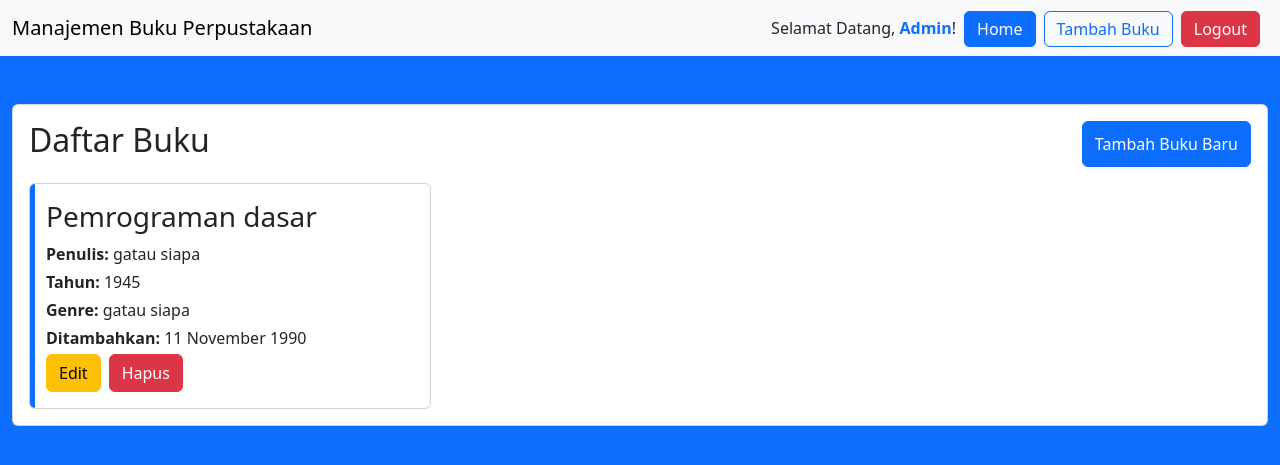
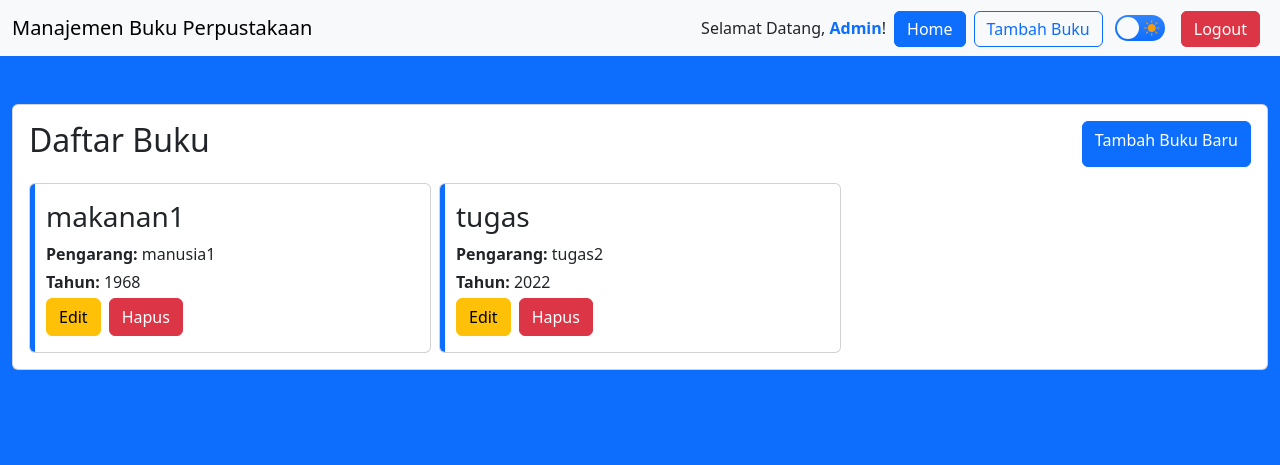
Before and after one commit to AD-TECH75/ujian-upk, a PHP site: page /private/dashboard.php in a window 1280 px wide. Shown: the top 465 px of the page. Run offline with PHP 8.4, Linux system fonts and the light colour scheme; data comes from the database, SQL or seed files in the repository; both versions use the stored data as it was after the commit.

Commit message:
final destination

```diff
--- a/assets/css/dashboard.css
+++ b/assets/css/dashboard.css
@@ -10,5 +10,5 @@
 
 main section {
 	width: 95%;
-    margin: 0 auto;
+	margin: 0 auto;
 }
--- /dev/null
+++ b/assets/css/header.css
@@ -0,0 +1,64 @@
+.checkbox {
+	opacity: 0;
+	position: absolute;
+	display: none !important;
+}
+
+.checkbox-label {
+	background-color: var(--bs-primary);
+	width: 50px;
+	height: 26px;
+	border-radius: 50px;
+	position: relative;
+	padding: 5px;
+	display: flex;
+	justify-content: space-between;
+	align-items: center;
+}
+
+.bi-moon-fill {
+	color: #f1c40f;
+}
+
+.bi-brightness-high-fill {
+	color: #f39c12;
+}
+
+.checkbox-label .ball {
+	background-color: var(--bs-light);
+	width: 22px;
+	height: 22px;
+	position: absolute;
+	left: 2px;
+	top: 2px;
+	border-radius: 50%;
+	transition: transform 0.2s linear;
+}
+
+.checkbox:checked + .checkbox-label .ball {
+	transform: translateX(24px);
+}
+
+#checkbox {
+	display: none;
+}
+
+[data-bs-theme="light"] {
+	body {
+		background-color: #d6d6d6ff;
+	}
+}
+
+[data-bs-theme="dark"] {
+	header {
+		background-color: var(--bs-secondary);
+	}
+
+	.tombol {
+		background-color: var(--bs-light) !important;
+	}
+
+	.ball {
+		background-color: white;
+	}
+}
--- /dev/null
+++ b/assets/js/dashboard.js
@@ -0,0 +1,21 @@
+document.addEventListener("DOMContentLoaded", function () {
+	const alertBox = document.querySelector(".auto-hide");
+
+	if (alertBox) {
+		// Hilang setelah 3 detik
+		setTimeout(() => {
+			alertBox.style.opacity = "0";
+			alertBox.style.transition = "opacity 0.5s ease";
+
+			// Hapus elemen dan hapus URL GET
+			setTimeout(() => {
+				alertBox.remove();
+
+				// Hapus semua query ?error=.. atau ?success=..
+				const url = new URL(window.location);
+				url.search = ""; // hapus seluruh query string
+				window.history.replaceState({}, "", url);
+			}, 500);
+		}, 3000);
+	}
+});
--- /dev/null
+++ b/assets/js/header.js
@@ -0,0 +1,28 @@
+// 1. Ambil elemen
+const html = document.getElementById("htmlpage");
+const checkbox = document.getElementById("checkbox");
+
+// 2. Fungsi untuk menerapkan tema
+function applyTheme(isDark) {
+	if (isDark) {
+		html.setAttribute("data-bs-theme", "dark");
+		checkbox.checked = true;
+	} else {
+		html.setAttribute("data-bs-theme", "light");
+		checkbox.checked = false;
+	}
+}
+
+// 3. Saat halaman dimuat: cek localStorage
+document.addEventListener("DOMContentLoaded", () => {
+	const savedTheme = localStorage.getItem("theme");
+	const isDark = savedTheme === "dark";
+	applyTheme(isDark);
+});
+
+// 4. Saat toggle: simpan ke localStorage
+checkbox.addEventListener("change", () => {
+	const isDark = checkbox.checked;
+	applyTheme(isDark);
+	localStorage.setItem("theme", isDark ? "dark" : "light");
+});
--- a/assets/js/script.js
+++ b/assets/js/script.js
@@ -13,7 +13,7 @@
     // verifikasi email dan password
     if (formEmail == email && formPassword == password) {
         error.style.display = "none"; // memastikan masih kosong
-        window.location = 'dashboard.php'; // pindah halaman
+        window.location = 'private/dashboard.php'; // pindah halaman
         return false; // mencegah reload
     } else {
         error.innerHTML = "Email atau Password Salah";
--- /dev/null
+++ b/config/connection.php
@@ -0,0 +1,24 @@
+<?php
+$host = 'localhost';
+$username = 'root';
+$password = '';
+$dbname = 'db_perpustakaan';
+
+$conn = mysqli_connect($host, $username, $password, $dbname);
+
+if (!$conn) {
+    die('Cannot connect to database'. mysqli_connect_error());
+}
+
+// membuat base url
+$protocol = (!empty($_SERVER['HTTPS']) && $_SERVER['HTTPS'] !== 'off') ? "https://" : "http://";
+$host = $_SERVER['HTTP_HOST'];
+
+$path = explode('/', trim($_SERVER['SCRIPT_NAME'], '/'));
+$projectFolder = $path[0]; // folder utama
+
+//! define BASEURL
+define("BASEURL", $protocol . $host . "/" . $projectFolder . "/");
+
+//! define BASEPATH
+define("BASEPATH", dirname(__DIR__) . "/");
--- a/dashboard.php
+++ /dev/null
@@ -1,126 +0,0 @@
-<!DOCTYPE html>
-<html lang="en">
-	<head>
-		<meta charset="UTF-8" />
-		<meta name="viewport" content="width=device-width, initial-scale=1.0" />
-		<title>Document</title>
-
-		<link rel="stylesheet" href="assets/css/dashboard.css" />
-		<!-- bootsrap -->
-		<link
-			href="https://cdn.jsdelivr.net/npm/bootstrap@5.3.8/dist/css/bootstrap.min.css"
-			rel="stylesheet"
-			integrity="sha384-sRIl4kxILFvY47J16cr9ZwB07vP4J8+LH7qKQnuqkuIAvNWLzeN8tE5YBujZqJLB"
-			crossorigin="anonymous"
-		/>
-
-		<!-- bootstrap icon -->
-		<link
-			rel="stylesheet"
-			href="https://cdn.jsdelivr.net/npm/bootstrap-icons@1.13.1/font/bootstrap-icons.min.css"
-		/>
-	</head>
-	<body class="bg-primary">
-		<header>
-			<nav class="navbar navbar-expand-lg bg-body-tertiary">
-				<div class="container-fluid">
-					<!-- Brand -->
-					<a class="navbar-brand" href="#">Manajemen Buku Perpustakaan</a>
-
-					<!-- Toggler -->
-					<button
-						class="navbar-toggler shadow-none"
-						type="button"
-						data-bs-toggle="collapse"
-						data-bs-target="#navbarNav"
-					>
-						<span class="navbar-toggler-icon"></span>
-					</button>
-
-					<!-- Menu -->
-					<div class="collapse navbar-collapse" id="navbarNav">
-						<ul
-							class="navbar-nav ms-auto text-center pt-3 pt-lg-0 align-items-lg-center"
-						>
-							<!-- Welcome text -->
-							<li class="nav-item d-lg-block">
-								<span class="text-capitalize me-2">
-									Selamat Datang, <strong class="text-primary">Admin</strong>!
-								</span>
-							</li>
-
-							<!-- Home -->
-							<li class="nav-item">
-								<hr class="d-lg-none" />
-								<a class="nav-link d-lg-none" href="#">Home</a>
-								<a class="btn btn-primary d-none d-lg-inline me-2" href="#">Home</a>
-							</li>
-
-							<!-- Tambah Buku -->
-							<li class="nav-item">
-								<hr class="d-lg-none" />
-								<a class="nav-link d-lg-none text-primary" href="#"
-									>Tambah Buku</a
-								>
-								<a class="btn btn-outline-primary d-none d-lg-inline me-2" href="#"
-									>Tambah Buku</a
-								>
-							</li>
-
-							<!-- Logout -->
-							<li class="nav-item">
-								<hr class="d-lg-none" />
-								<a class="nav-link d-lg-none text-danger" href="#">Logout</a>
-								<a class="btn btn-danger d-none d-lg-inline me-2" href="index.html"
-									>Logout</a
-								>
-							</li>
-						</ul>
-					</div>
-				</div>
-			</nav>
-		</header>
-
-		<main>
-			<section class="container-fluid mt-5">
-				<div class="card card-body bg-white justify-content-center">
-					<div class="box d-flex">
-						<h2>Daftar Buku</h2>
-						<button class="btn btn-primary ms-auto">Tambah Buku Baru</button>
-					</div>
-
-					<div class="box">
-						<div class="row row-cols-3 g-2 mt-2">
-							<div class="col">
-								<div class="card card-body">
-									<span class="left-line"></span>
-									<h3>Pemrograman dasar</h3>
-									<p class="mb-1"><strong>Penulis:</strong> gatau siapa</p>
-									<p class="mb-1"><strong>Tahun:</strong> 1945</p>
-									<p class="mb-1"><strong>Genre:</strong> gatau siapa</p>
-									<p class="mb-1"><strong>Ditambahkan:</strong> 11 November 1990</p>
-
-									<div class="d-flex gap-2">
-										<button class="btn btn-warning">Edit</button>
-										<button class="btn btn-danger">Hapus</button>
-									</div>
-								</div>
-							</div>
-						</div>
-					</div>
-				</div>
-			</section>
-		</main>
-
-		<footer class="footer" id="footer">
-
-		</footer>
-	</body>
-
-	<!-- bootstrap -->
-	<script
-		src="https://cdn.jsdelivr.net/npm/bootstrap@5.3.8/dist/js/bootstrap.bundle.min.js"
-		integrity="sha384-FKyoEForCGlyvwx9Hj09JcYn3nv7wiPVlz7YYwJrWVcXK/BmnVDxM+D2scQbITxI"
-		crossorigin="anonymous"
-	></script>
-</html>
--- /dev/null
+++ b/private/dashboard.php
@@ -0,0 +1,100 @@
+<?php include '../config/connection.php' ?>
+<?php
+
+?>
+<!DOCTYPE html>
+<html lang="en" data-bs-theme="light" id="htmlpage">
+
+<head>
+	<meta charset="UTF-8" />
+	<meta name="viewport" content="width=device-width, initial-scale=1.0" />
+	<title>Document</title>
+
+	<!-- dashboard css -->
+	<link rel="stylesheet" href="<?= BASEURL ?>assets/css/dashboard.css" />
+
+	<!-- bootstrap -->
+	<?php include BASEPATH . "views/bootstrap.php" ?>
+</head>
+
+<body class="bg-primary">
+	<header><?php include BASEPATH . 'views/template/header.php' ?></header>
+
+	<main>
+		<section class="container-fluid mt-5 animate__animated animate__fadeInUp">
+			<div class="card card-body justify-content-center">
+				<div class="box d-flex">
+					<h2>Daftar Buku</h2>
+					<a class="btn btn-primary ms-auto" href="<?= BASEURL ?>app/tambah.php">Tambah Buku Baru</a>
+				</div>
+
+				<?php if (isset($_GET['error'])): ?>
+					<div class="alert alert-danger text-center text-capitalize auto-hide text-black mt-2">
+						<?php
+						$message = match ($_GET['error']) {
+							'hapus' => 'gagal menghapus buku',
+							'edit' => 'gagal mengedit buku',
+							'tambah' => 'gagal menambahkan buku',
+							default => 'terjadi kesalahan. Silakan coba lagi.'
+						};
+
+						echo htmlspecialchars($message);
+						?>
+					</div>
+				<?php endif; ?>
+
+				<?php if (isset($_GET['success'])): ?>
+					<div class="alert alert-success text-center text-capitalize auto-hide text-black mt-2">
+						<?php
+						$message = match ($_GET['success']) {
+							'hapus' => 'berhasil menghapus buku',
+							'edit' => 'berhasil mengedit buku',
+							'tambah' => 'berhasil menambahkan buku',
+							default => 'berhasil melakukan operasi.'
+						};
+
+						echo htmlspecialchars($message);
+						?>
+					</div>
+				<?php endif; ?>
+
+				<div class="box">
+					<div class="row row-cols-3 g-2 mt-2">
+						<?php
+						$query = "SELECT * FROM buku";
+						$result = mysqli_prepare($conn, $query);
+						mysqli_stmt_execute($result);
+						$result = mysqli_stmt_get_result($result);
+						while ($row = mysqli_fetch_assoc($result)):
+							?>
+							<div class="col animate__animated animate_fadeInUp">
+								<div class="card card-body">
+									<span class="left-line"></span>
+									<h3><?= htmlspecialchars($row['judul']) ?></h3>
+									<p class="mb-1"><strong>Pengarang:</strong> <?= htmlspecialchars($row['pengarang']) ?>
+									</p>
+									<p class="mb-1"><strong>Tahun:</strong> <?= $row['tahun'] ?></p>
+
+									<div class="d-flex gap-2">
+										<form action="<?= BASEURL ?>app/edit.php" method="post">
+											<input type="hidden" name="id" value="<?= $row['id'] ?>">
+											<button class="btn btn-warning" type="submit" name="update">Edit</button>
+										</form>
+
+										<form action="<?= BASEURL ?>app/hapus.php" method="post">
+											<input type="hidden" name="id" value="<?= $row['id'] ?>">
+											<button class="btn btn-danger" type="submit" name="delete">Hapus</button>
+										</form>
+									</div>
+								</div>
+							</div>
+						<?php endwhile; ?>
+					</div>
+				</div>
+			</div>
+		</section>
+	</main>
+</body>
+<script src="<?= BASEURL ?>assets/js/dashboard.js"></script>
+
+</html>
--- /dev/null
+++ b/views/bootstrap.php
@@ -0,0 +1,13 @@
+<!-- bootsrap -->
+<link href="https://cdn.jsdelivr.net/npm/bootstrap@5.3.8/dist/css/bootstrap.min.css" rel="stylesheet"
+    integrity="sha384-sRIl4kxILFvY47J16cr9ZwB07vP4J8+LH7qKQnuqkuIAvNWLzeN8tE5YBujZqJLB" crossorigin="anonymous" />
+
+<script src="https://cdn.jsdelivr.net/npm/bootstrap@5.3.8/dist/js/bootstrap.bundle.min.js"
+    integrity="sha384-FKyoEForCGlyvwx9Hj09JcYn3nv7wiPVlz7YYwJrWVcXK/BmnVDxM+D2scQbITxI"
+    crossorigin="anonymous"></script>
+
+<!-- bootstrap icon -->
+<link rel="stylesheet" href="https://cdn.jsdelivr.net/npm/bootstrap-icons@1.13.1/font/bootstrap-icons.min.css" />
+
+<!-- animate css -->
+<link rel="stylesheet" href="https://cdnjs.cloudflare.com/ajax/libs/animate.css/4.1.1/animate.min.css" />
--- /dev/null
+++ b/views/template/header.php
@@ -0,0 +1,59 @@
+<link rel="stylesheet" href="<?= BASEURL ?>assets/css/header.css">
+<nav class="navbar navbar-expand-lg bg-body-tertiary animate__animated animate__fadeInDown">
+    <div class="container-fluid">
+        <!-- Brand -->
+        <a class="navbar-brand" href="<?= BASEURL ?>private/dashboard.php">Manajemen Buku Perpustakaan</a>
+
+        <!-- Toggler -->
+        <button class="navbar-toggler shadow-none" type="button" data-bs-toggle="collapse" data-bs-target="#navbarNav">
+            <span class="navbar-toggler-icon"></span>
+        </button>
+
+        <!-- Menu -->
+        <div class="collapse navbar-collapse" id="navbarNav">
+            <ul class="navbar-nav ms-auto text-center pt-3 pt-lg-0 align-items-lg-center">
+                <!-- Welcome text -->
+                <li class="nav-item d-lg-block">
+                    <span class="text-capitalize me-2">
+                        Selamat Datang, <strong class="text-primary">Admin</strong>!
+                    </span>
+                </li>
+
+                <!-- Home -->
+                <li class="nav-item">
+                    <hr class="d-lg-none" />
+                    <a class="nav-link d-lg-none" href="<?= BASEURL ?>private/dashboard.php">Home</a>
+                    <a class="btn btn-primary d-none d-lg-inline me-2"
+                        href="<?= BASEURL ?>private/dashboard.php">Home</a>
+                </li>
+
+                <!-- Tambah Buku -->
+                <li class="nav-item">
+                    <hr class="d-lg-none" />
+                    <a class="nav-link d-lg-none text-primary" href="<?= BASEURL ?>app/tambah.php">Tambah Buku</a>
+                    <a class="btn btn-outline-primary d-none d-lg-inline me-4"
+                        href="<?= BASEURL ?>app/tambah.php">Tambah Buku</a>
+                </li>
+
+                <!-- toggle ganti tema -->
+                <div class="row justify-content-center me-3 nav-item">
+                    <hr class="d-lg-none">
+                    <input type="checkbox" class="checkbox" id="checkbox">
+                    <label for="checkbox" class="checkbox-label bg-gradient">
+                        <i class="bi bi-moon-fill"></i>
+                        <i class="bi bi-brightness-high-fill"></i>
+                        <span class="ball "></span>
+                    </label>
+                </div>
+
+                <!-- Logout -->
+                <li class="nav-item">
+                    <hr class="d-lg-none" />
+                    <a class="nav-link d-lg-none text-danger" href="<?= BASEURL ?>">Logout</a>
+                    <a class="btn btn-danger d-none d-lg-inline me-2" href="<?= BASEURL ?>">Logout</a>
+                </li>
+            </ul>
+        </div>
+    </div>
+    <script src="<?= BASEURL ?>assets/js/header.js"></script>
+</nav>
```
Also changed, not shown: app/edit.php (added, +90 -0 lines), app/hapus.php (added, +21 -0 lines), app/tambah.php (added, +77 -0 lines), assets/css/template.css (added, +8 -0 lines), database/db_perpustakaan.sql (added, +68 -0 lines), index.php (+6 -13 lines), tambah.php (deleted).
